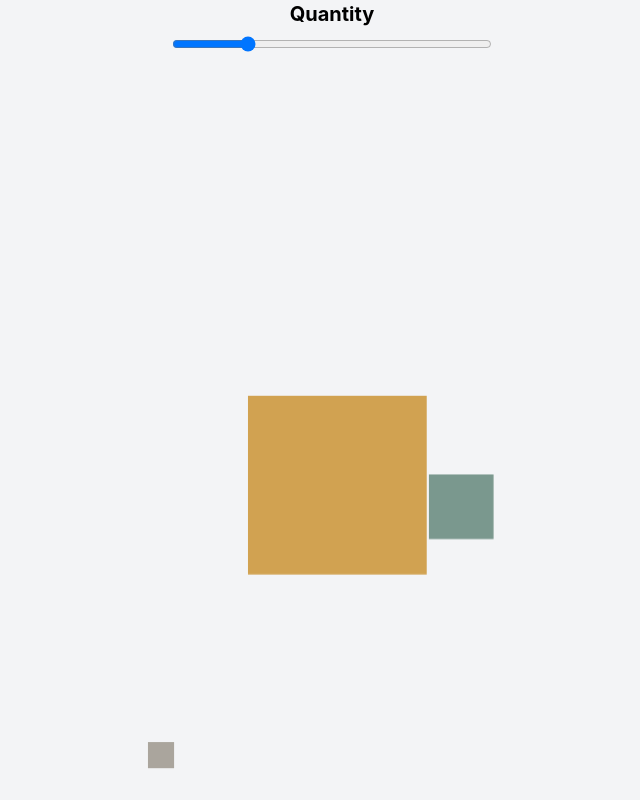
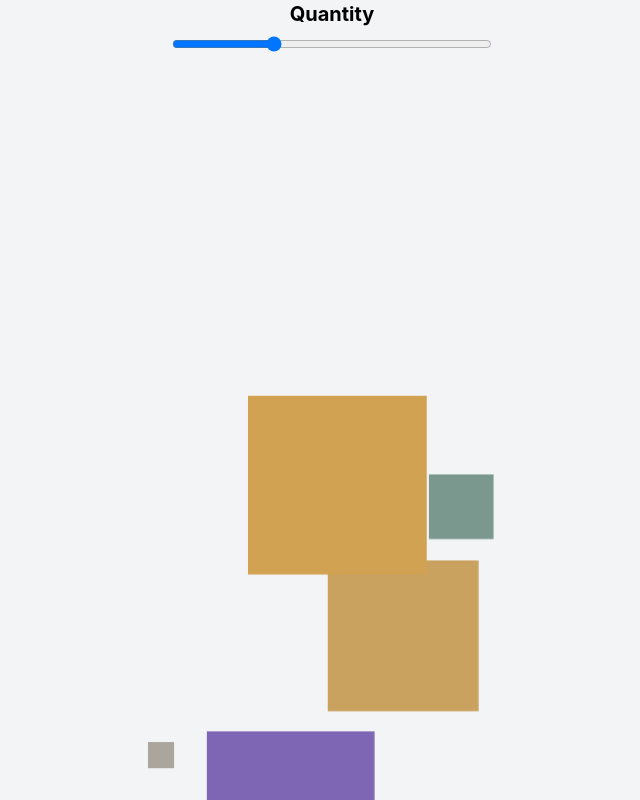
Before and after one commit to EmilyBonar/perspective, a React (Vite) app: page / in a window 1280 px wide. Shown: the whole page, without its empty margins (308-948 px from the left). Built offline with nearby package versions, Linux system fonts and the light colour scheme.

Commit message:
Update quantities

```diff
--- a/src/App.tsx
+++ b/src/App.tsx
@@ -31,7 +31,7 @@ const colors = [
 ];
 
 function App() {
-	const [number, setNumber] = useState(3);
+	const [number, setNumber] = useState(5);
 	const [moveables, setMoveables] = useState<Moveable[]>([]);
 	const mousePos = useMousePosition();
 	const size: Size = useWindowSize();
@@ -82,7 +82,7 @@ function App() {
 					type='range'
 					value={number}
 					onChange={updateQuantity}
-					max={10}
+					max={14}
 					min={1}
 				/>
 			</div>
```
